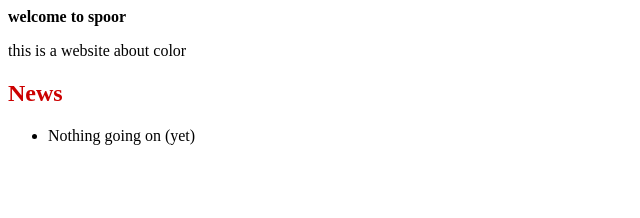
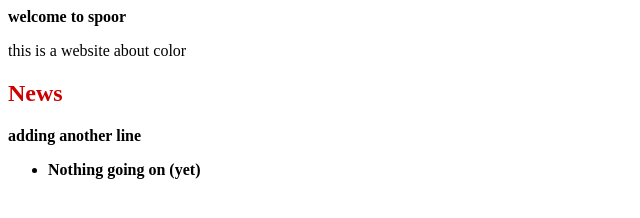
Before and after one commit to shivakumarmarepally/hello, a plain HTML site: page index.html in a window 1280 px wide. Shown: the whole page, without its empty margins (0-640 px from the left). Drawn offline with Linux system fonts and the light colour scheme.

Commit message:
added a line

```diff
--- a/index.html
+++ b/index.html
@@ -1,6 +1,8 @@
 <b>welcome to spoor</b>
 <p> this is a website about color</p>
 <h2 style="color:#C00">News</h2>
+
+<b> adding another line <b>
 <ul>
  <li>Nothing going on (yet)</li>
 </ul>
```
